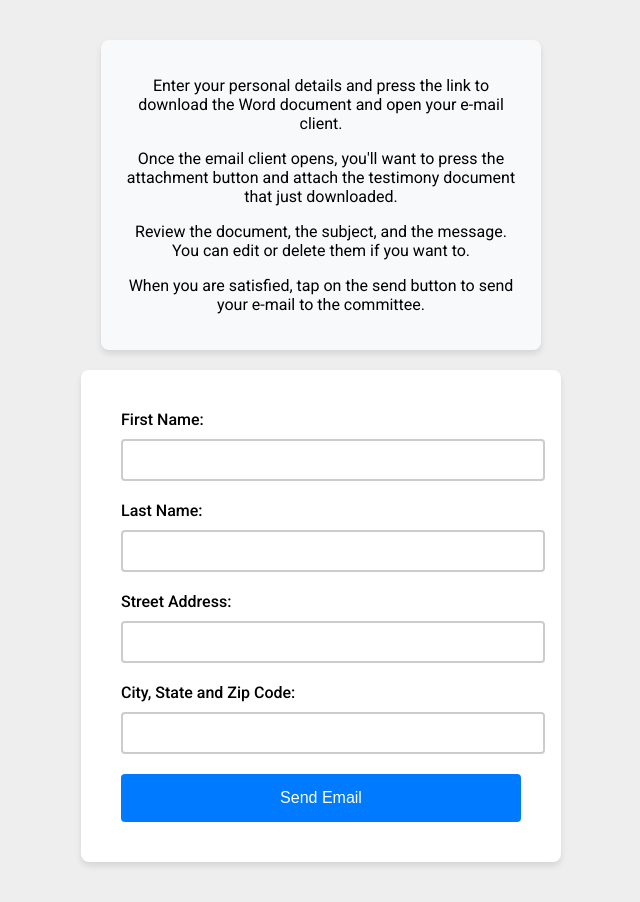
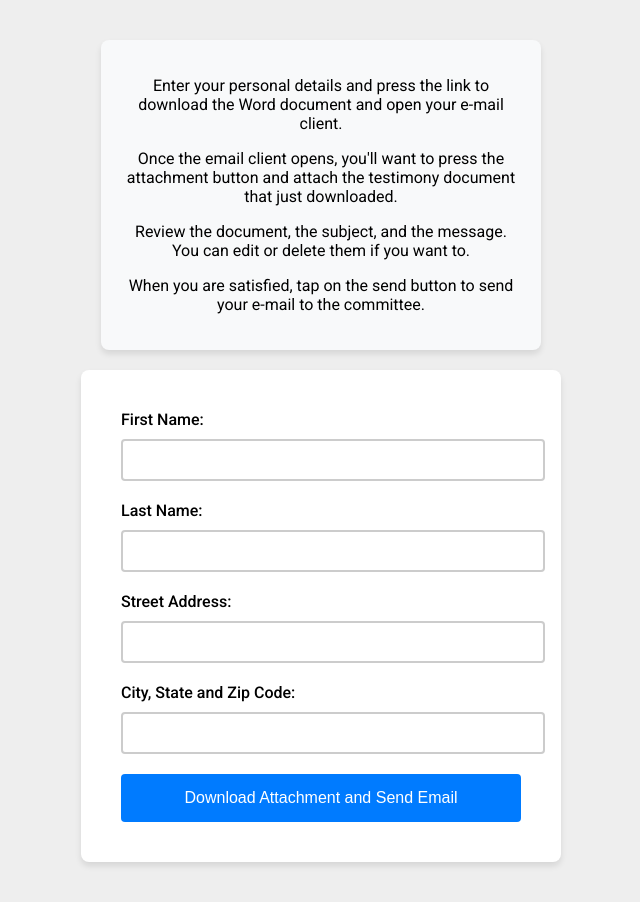
Before and after one commit to HF2177/customer, a plain HTML site: page index.html in a window 1280 px wide. Shown: the whole page, without its empty margins (319-959 px from the left). Drawn offline with Linux system fonts and the light colour scheme.

Commit message:
Update index.html

```diff
--- a/index.html
+++ b/index.html
@@ -103,7 +103,7 @@
         <input type="text" id="address" name="address" required>
     </div>
 
-    <button onclick="generateWordDocument()">Send Email</button>
+    <button onclick="generateWordDocument()">Download Attachment and Send Email</button>
 </div>
 
 <script src="https://unpkg.com/docx@latest"></script>
```
